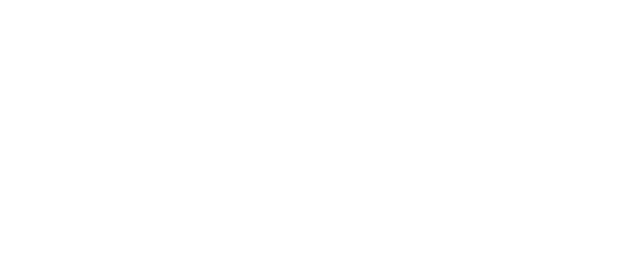
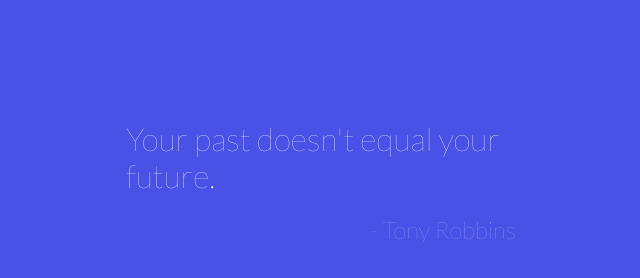
Before and after one commit to bappygolder/quote, a plain HTML site: page test.html in a window 1280 px wide. Shown: the whole page, without its empty margins (314-954 px from the left). Drawn offline with Linux system fonts and the light colour scheme.

Commit message:
test file added
for testing with JS objects or Json

```diff
--- a/js_and_plugins/main.js
+++ b/js_and_plugins/main.js
@@ -5,5 +5,17 @@
 //animate page when loading
 $(".animsition").animsition();
 
+//quotes oject
+var all_quotes = {
+	q1 : {
+		"quote" : "Your past doesn't equal your future.",
+		"author" : "Tony Robbins"
+	}
+};
+
+//add quotes to page
+$("#qute_view").html(all_quotes.q1.quote);
+$("#author_view").append(all_quotes.q1.author);
+
 //show tooltip with help options
 //hide and show the button on input focus
--- /dev/null
+++ b/js_and_plugins/ui.js
@@ -0,0 +1 @@
+//put all the UI related code here
--- a/test.html
+++ b/test.html
@@ -1,10 +1,52 @@
 <!doctype html>
 <html>
 <head>
-<meta charset="utf-8">
-<title>Untitled Document</title>
+	<meta charset="utf-8">
+	<title>Quotes - A Bappy Golder Project</title>
+
+	<!--view port for scaling: http://www.w3schools.com/css/css_rwd_viewport.asp-->
+	<meta name="viewport" content="width=device-width, initial-scale=1.0">
+
+	<!--Fonts-->
+	<link href="https://fonts.googleapis.com/css?family=Lato:100" rel="stylesheet">
+
+	<!-- Style sheet link/s -->
+	<link rel="stylesheet" href="css/normalize.css" type="text/css"> <!--minified normzlized.css-->
+	<link rel="stylesheet" href="js_and_plugins/animsition/animsition.min.css"> <!--Animsition file-->
+	<link rel="stylesheet" href="js_and_plugins/slick/slick.css" type="text/css"> <!--slick-->
+	<link rel="stylesheet" href="js_and_plugins/slick/slick-theme.css" type="text/css"> <!--slick-->
+	<link rel="stylesheet" href="style.css" type="text/css"> <!--main css-->
+
 </head>
 
 <body>
+	<div class="quotes_slider animsition">
+		<!--quote template-->
+		<!--<div>
+			<h1></h1>
+			<h2>- </h2>
+		</div>-->
+		<div>
+			<h1 id="qute_view"></h1>
+			<h2 id="author_view">- </h2>
+		</div>
+	</div>
+
+	<!--JavaScript links-->
+	<div class="footer"></div>
+
+	<script src="js_and_plugins/jquery-3.1.1.min.js"></script> <!--jQuery-->
+	<script src="js_and_plugins/animsition/animsition.min.js"></script> <!--Animsition file-->
+	<script src="js_and_plugins/sticky/jquery.sticky.js"></script> <!--stickyjs file--> <!--this is optional and might need to be removed from this project.-->
+	<script src="js_and_plugins/slick/slick.min.js"></script> <!--slick file-->
+	<script src="js_and_plugins/ui.js"></script> <!--UI JS file-->
+	<script src="js_and_plugins/main.js"></script> <!--main JS file-->
+	<script>
+		$(".quotes_slider").slick({
+			fade: true, 			//fade between slides instead of sliding
+			dots: true,				//removes previous and next buttons and
+			arrows: false			//turning off left and right arrow
+		});
+	</script>
 </body>
 </html>
```
Also changed, not shown: index.html (+1 -0 lines), js_and_plugins/untitled.html (deleted, +0 -10 lines).
